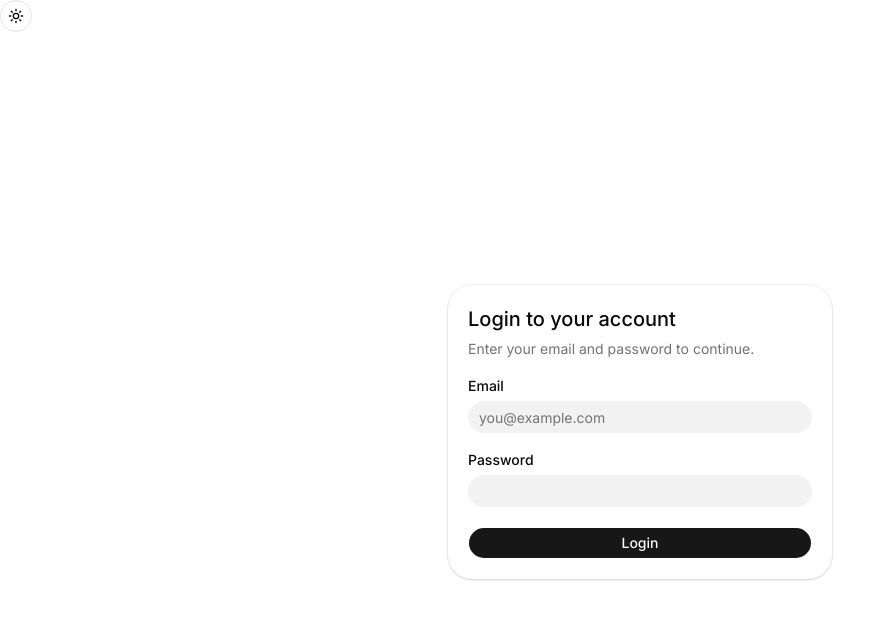
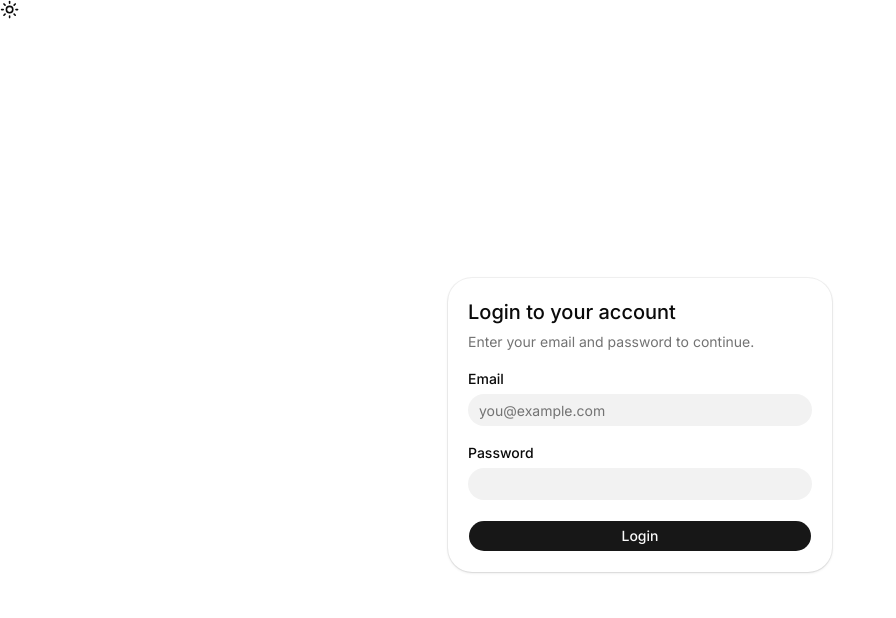
Before and after one commit to harsha2161/salon-management-system_admin, a Next.js app: page /auth/login in a window 1280 px wide. Shown: the top 618 px of the page, without its empty margins (0-896 px from the left). Built offline with nearby package versions, Linux system fonts and the light colour scheme.

Commit message:
feat: replace Button with div in theme switcher for improved layout

```diff
--- a/components/ui/theme-switch.tsx
+++ b/components/ui/theme-switch.tsx
@@ -18,11 +18,11 @@ export function ModeToggle() {
   return (
     <DropdownMenu>
       <DropdownMenuTrigger >
-        <Button variant="outline" size="icon">
+        <div>
           <Sun className="h-[1.2rem] w-[1.2rem] scale-100 rotate-0 transition-all dark:scale-0 dark:-rotate-90" />
           <Moon className="absolute h-[1.2rem] w-[1.2rem] scale-0 rotate-90 transition-all dark:scale-100 dark:rotate-0" />
           <span className="sr-only">Toggle theme</span>
-        </Button>
+        </div>
       </DropdownMenuTrigger>
       <DropdownMenuContent align="end">
         <DropdownMenuItem onClick={() => setTheme("light")}>
```
